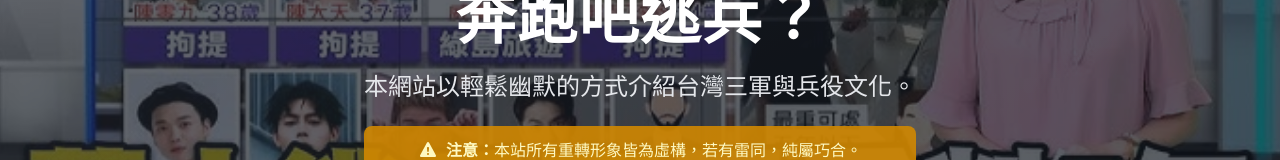
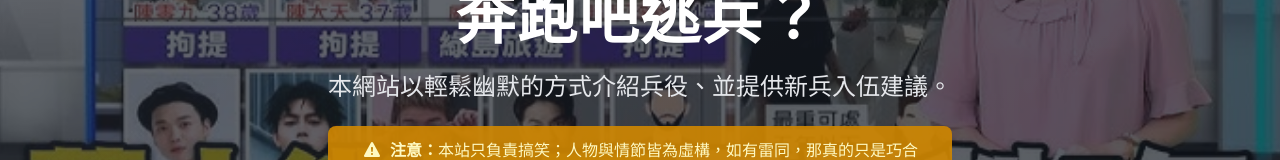
Before and after one commit to Ynn622/Deserter, a Vue app in the folder frontend/: page / in a window 1280 px wide. Shown: the part 356-516 px from the top of the page. Built offline with nearby package versions, Linux system fonts and the light colour scheme; no server answers.

Commit message:
[modify] 首頁標語

```diff
--- a/frontend/src/pages/HomePage.vue
+++ b/frontend/src/pages/HomePage.vue
@@ -20,13 +20,13 @@
           </h1>
 
           <p class="heroSubtitle text-lg md:text-xl lg:text-2xl text-gray-200">
-            本網站以輕鬆幽默的方式介紹台灣三軍與兵役文化。
+            本網站以輕鬆幽默的方式介紹兵役、並提供新兵入伍建議。
           </p>
 
           <div class="heroWarning flex items-start justify-center space-x-2 bg-yellow-600/90 text-yellow-100 px-4 py-3 rounded-lg max-w-2xl mx-auto">
             <font-awesome-icon icon="exclamation-triangle" class="mt-1 flex-shrink-0" />
             <p class="text-sm md:text-base text-left">
-              <span class="font-bold">注意：</span>本站所有重轉形象皆為虛構，若有雷同，純屬巧合。
+              <span class="font-bold">注意：</span>本站只負責搞笑；人物與情節皆為虛構，如有雷同，那真的只是巧合
             </p>
           </div>
         </div>
```
